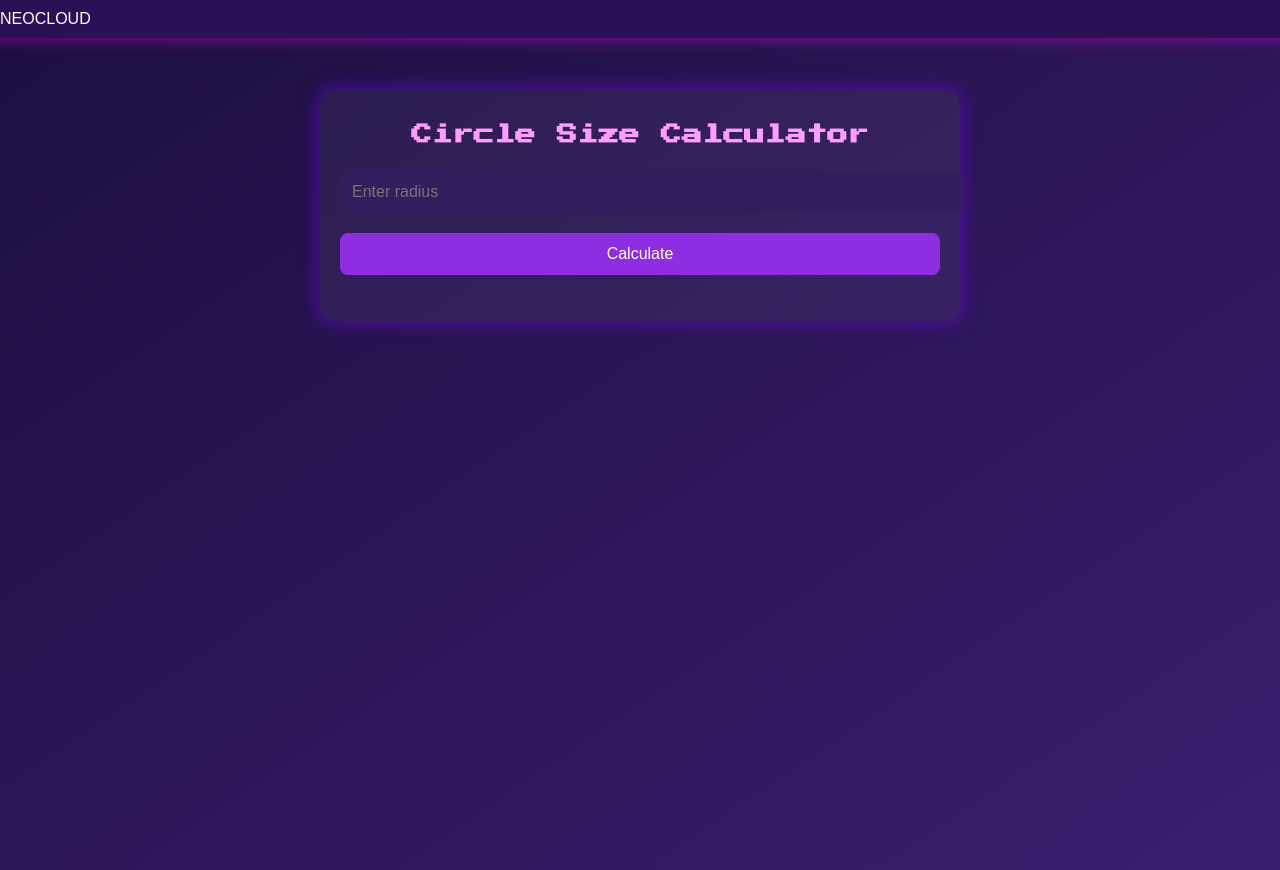
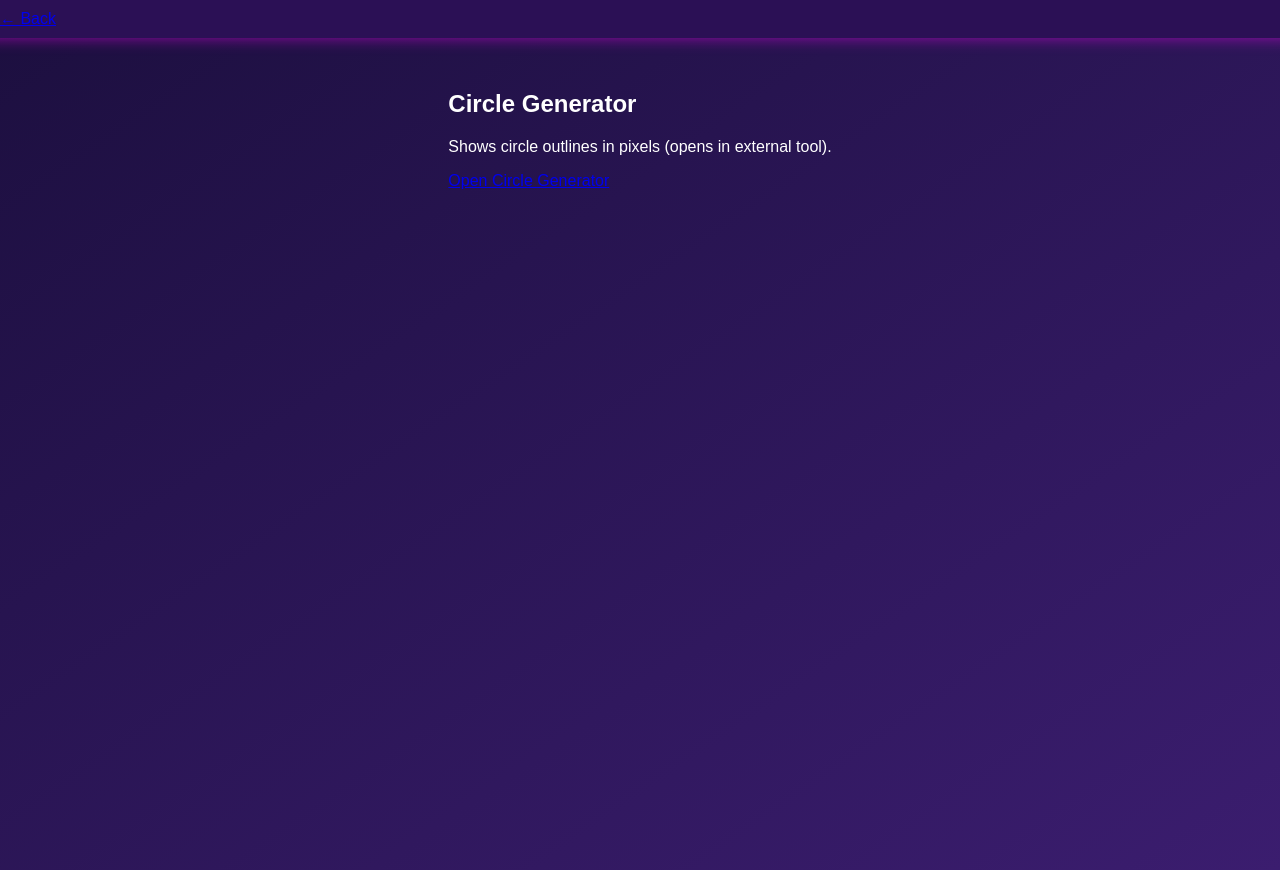
Before and after one commit to homomowala/neocloud-hosting, a plain HTML site: page circle.html in a window 1280 px wide. Drawn offline with Linux system fonts and the light colour scheme.

Commit message:
Update circle.html

```diff
--- a/circle.html
+++ b/circle.html
@@ -1,25 +1,18 @@
 <!DOCTYPE html>
-<html lang="en">
+<html>
 <head>
-  <meta charset="UTF-8"/>
-  <meta name="viewport" content="width=device-width, initial-scale=1.0"/>
-  <title>Circle Generator - NEOCLOUD</title>
-  <link rel="stylesheet" href="main.css"/>
+  <meta charset="UTF-8">
+  <title>Circle Generator</title>
+  <link rel="stylesheet" href="main.css">
 </head>
 <body>
-  <nav class="navbar">NEOCLOUD</nav>
-  <main class="tool">
-    <h1>Circle Size Calculator</h1>
-    <input id="radius" type="number" placeholder="Enter radius" />
-    <button onclick="gen()">Calculate</button>
-    <p id="result"></p>
-  </main>
-  <script>
-    function gen() {
-      const r = parseFloat(document.getElementById("radius").value);
-      const circ = (2 * Math.PI * r).toFixed(2);
-      document.getElementById("result").innerText = `Perimeter: ${circ} blocks`;
-    }
-  </script>
+  <div class="navbar"><a href="tools.html">← Back</a></div>
+  <section class="tool-section">
+    <h1>Circle Generator</h1>
+    <p>Shows circle outlines in pixels (opens in external tool).</p>
+    <a href="https://donatstudios.com/PixelCircleGenerator" target="_blank">
+      Open Circle Generator
+    </a>
+  </section>
 </body>
 </html>
```
